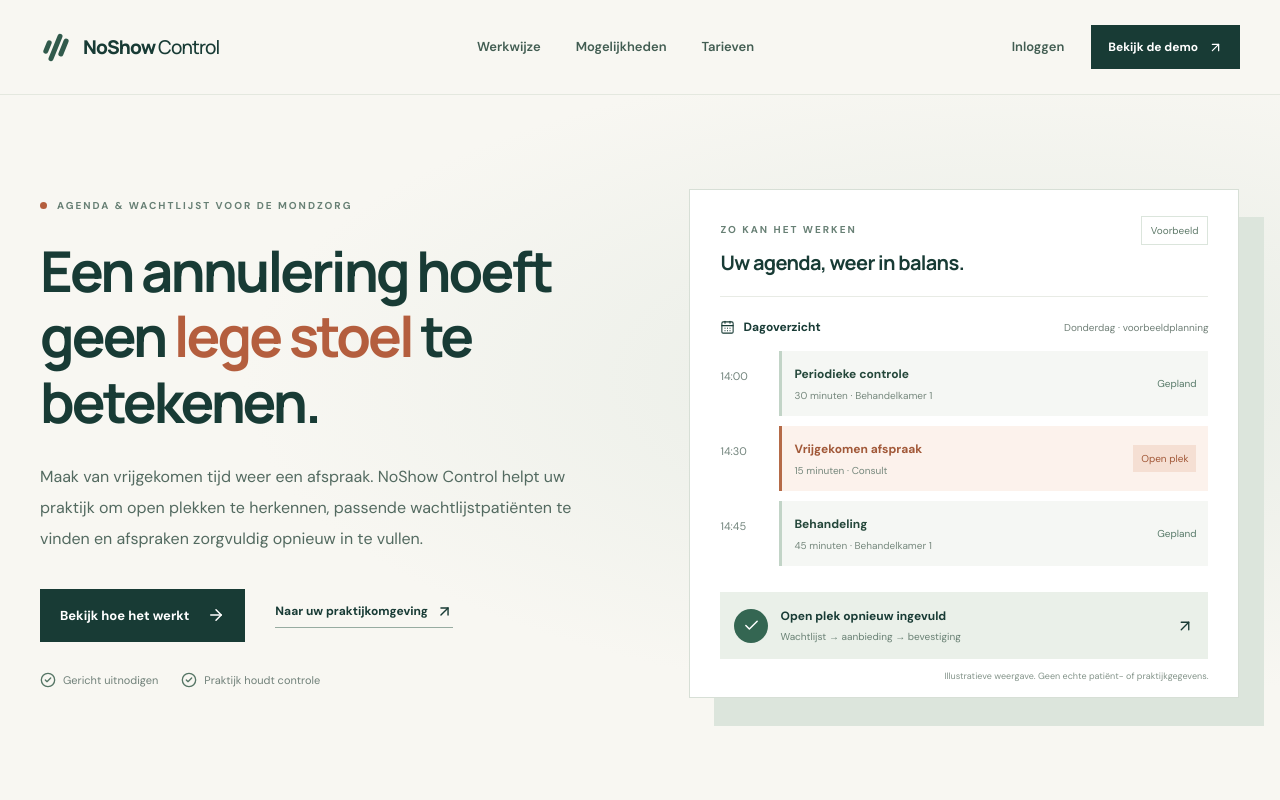
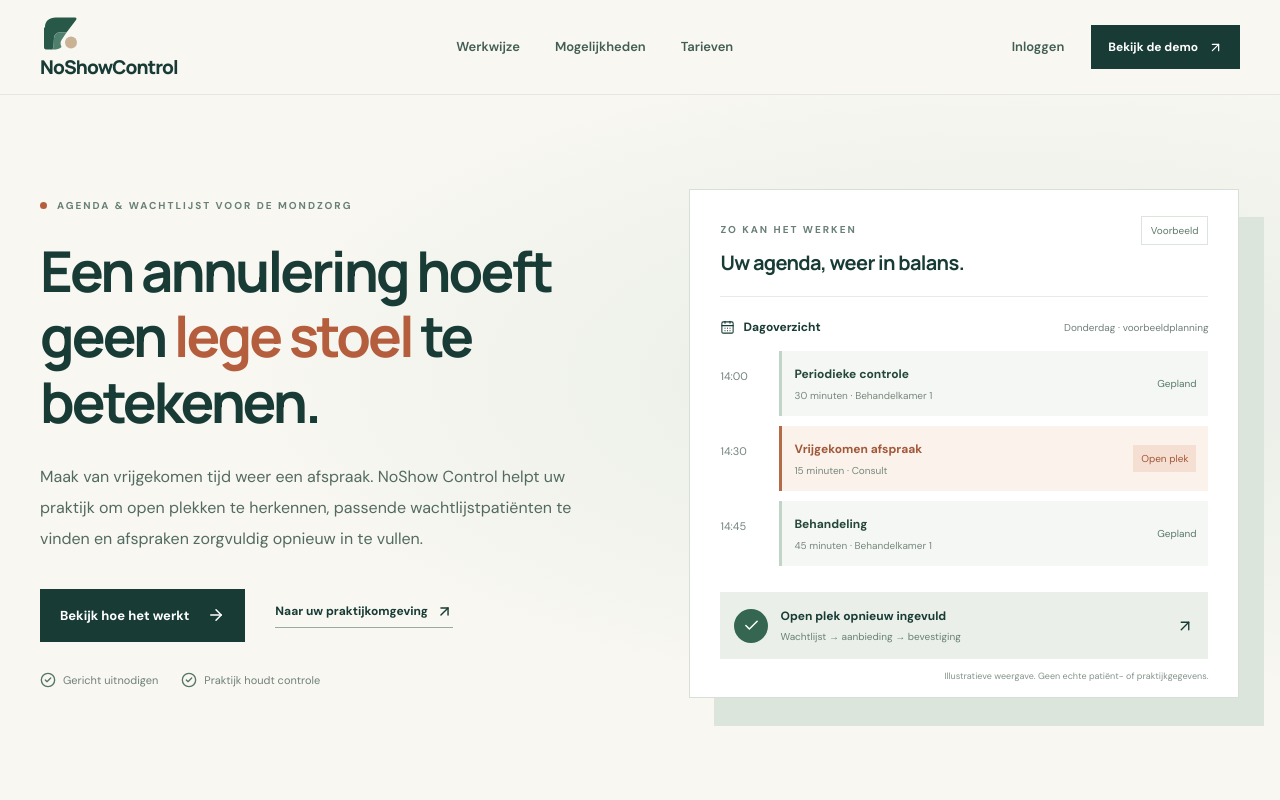
Before and after one commit to bouchraelamrani963-web/praktijkflow, a Next.js app: page / in a window 1280 px wide. Shown: the top 800 px of the page. Built offline with nearby package versions, Linux system fonts and the light colour scheme; no server answers.

Commit message:
brand(preview): install concept 05 logo across site and app

```diff
--- a/src/app/page.tsx
+++ b/src/app/page.tsx
@@ -1,4 +1,5 @@
 import Link from "next/link";
+import { BrandLogo } from "@/components/brand/BrandLogo";
 import {
   ArrowRight,
   ArrowUpRight,
@@ -41,12 +42,7 @@ const detailRows = [
 function Identity({ footer = false }: { footer?: boolean }) {
   return (
     <Link href="/" className={footer ? "ns-brand ns-brand-footer" : "ns-brand"} aria-label="NoShow Control – startpagina">
-      <span className="ns-mark" aria-hidden="true">
-        <span />
-        <span />
-        <span />
-      </span>
-      <span>NoShow<span className="ns-brand-light"> Control</span></span>
+      <BrandLogo />
     </Link>
   );
 }
```
